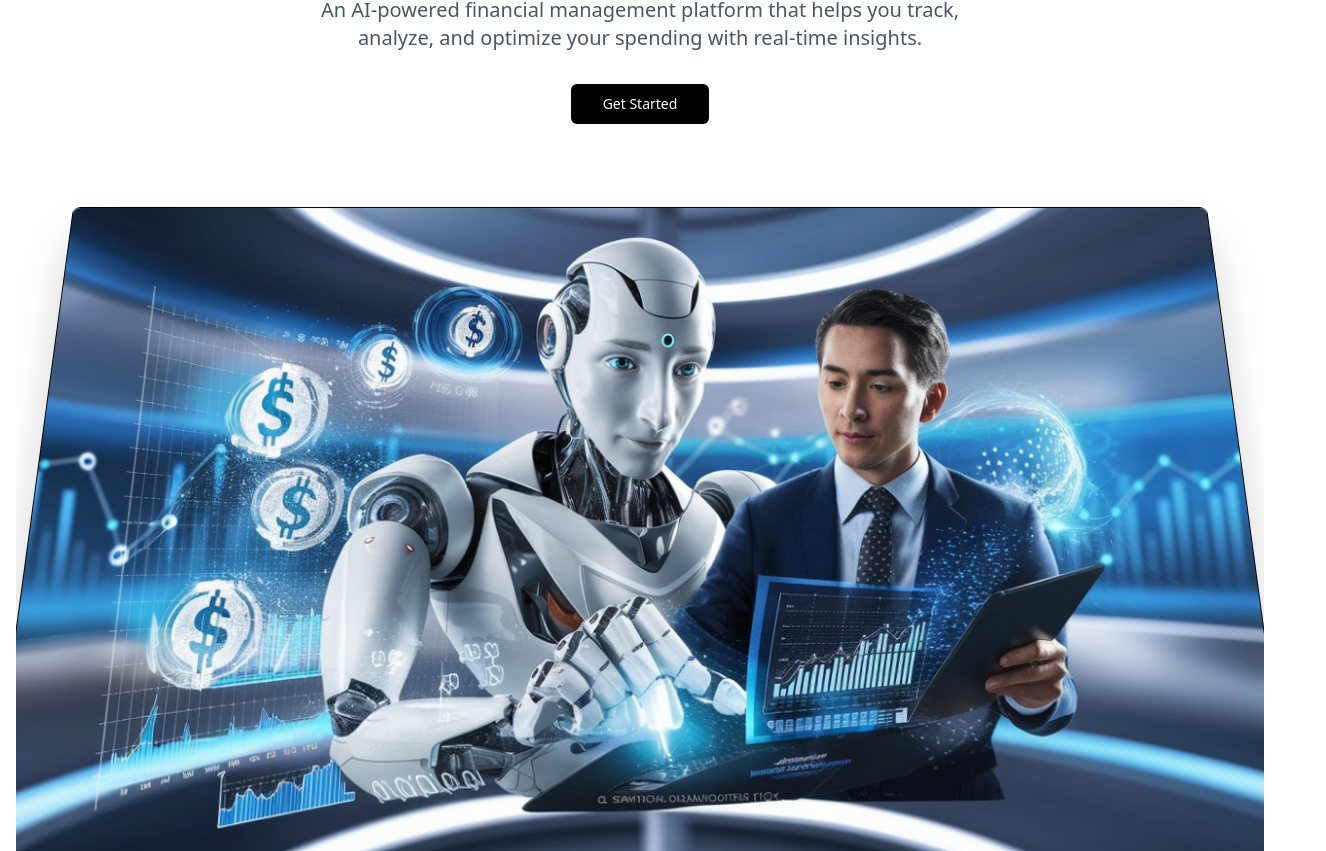
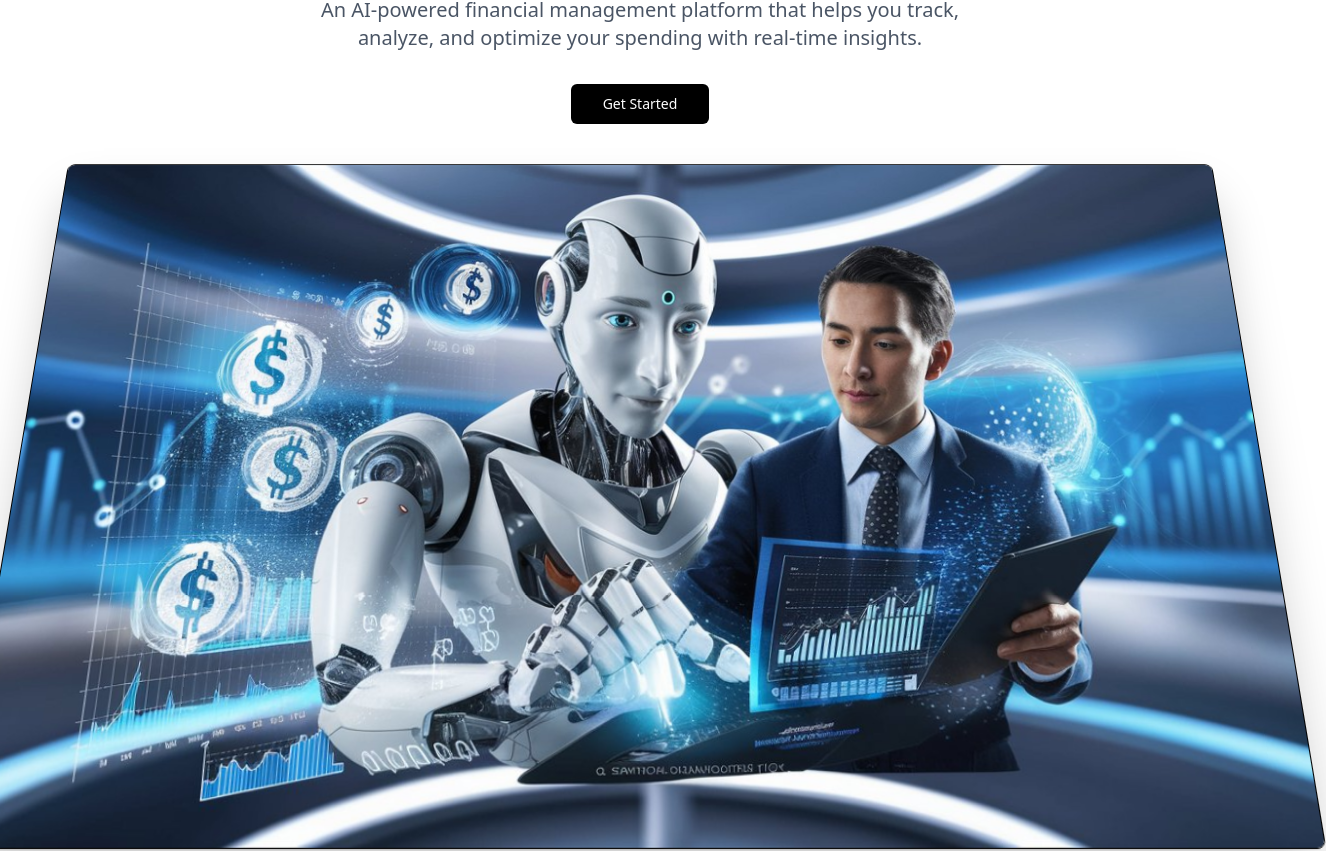
Before and after one commit to Nikhilg0208/Expense-Tracker, a React (Vite) app in the folder Client/: page / in a window 1280 px wide. Shown: the part 398-1249 px from the top of the page, 1326 px wide, since content can reach past the window. Built offline with nearby package versions, Linux system fonts and the light colour scheme; no server answers.

Commit message:
change added

```diff
--- a/Client/src/App.css
+++ b/Client/src/App.css
@@ -1,2 +1,12 @@
 @import "tailwindcss";
 @import "tw-animate-css";
+
+.hero-image {
+  transform: rotateX(15deg) scale(1);
+  transition: transform 0.5s ease-out;
+  will-change: transform;
+}
+
+.hero-image.scrolled {
+  transform: rotateX(0deg) scale(1) translateY(40px);
+}
--- a/Client/src/components/Header.jsx
+++ b/Client/src/components/Header.jsx
@@ -45,7 +45,7 @@ const Header = () => {
               </Button>
             </Link>
             <a href="/transaction/create">
-              <Button className="flex items-center gap-2 bg-black text-white hover:bg-gray-800">
+              <Button className="flex items-center gap-2 bg-black text-white hover:bg-gray-800 cursor-pointer">
                 <GrTransaction size={18} />
                 <span className="hidden md:inline">Add Transaction</span>
               </Button>
--- a/Client/src/components/Hero.jsx
+++ b/Client/src/components/Hero.jsx
@@ -1,34 +1,28 @@
-import React from "react";
+import React, { useEffect, useRef } from "react";
+import { Link } from "react-router-dom";
 import banner from "../assets/banner.jpeg";
-import { Link } from "react-router-dom";
-import { motion, useAnimation } from "framer-motion";
-import { useEffect } from "react";
 import { Button } from "./ui/button";
 
 const Hero = () => {
-  const controls = useAnimation();
+  const imageRef = useRef(null);
 
   useEffect(() => {
+    const imageElement = imageRef.current;
+
     const handleScroll = () => {
-      const scrollY = window.scrollY;
-      if (scrollY > 150) {
-        controls.start({
-          rotateX: 0,
-          translateZ: 0,
-          transition: { duration: 0.2, ease: "easeOut" }, // Smoother transition
-        });
+      const scrollPosition = window.scrollY;
+      const scrollThreshold = 100;
+
+      if (scrollPosition > scrollThreshold) {
+        imageElement.classList.add("scrolled");
       } else {
-        controls.start({
-          rotateX: 15,
-          translateZ: -30, // Slight inward effect
-          transition: { duration: 0.2, ease: "easeOut" }, // Smooth effect
-        });
+        imageElement.classList.remove("scrolled");
       }
     };
 
     window.addEventListener("scroll", handleScroll);
     return () => window.removeEventListener("scroll", handleScroll);
-  }, [controls]);
+  }, []);
 
   return (
     <section className="pt-40 pb-20 px-4 min-w-full">
@@ -50,18 +44,17 @@ const Hero = () => {
             </Button>
           </Link>
         </div>
-        <div className="perspective-[1200px] mt-10 overflow-hidden">
-          <motion.div
-            animate={controls}
-            initial={{ rotateX: 15, translateZ: -30 }}
-            className="rounded-lg shadow-2xl w-full max-w-[1280px] border mx-auto"
-          >
+        <div className="perspective-[1000px] mt-5 md:mt-0">
+          <div ref={imageRef} className="hero-image">
             <img
               src={banner}
+              width={1280}
+              height={720}
               alt="Dashboard Preview"
-              className="rounded-lg max-w-full h-auto"
+              className="rounded-lg shadow-2xl border mx-auto"
+              priority
             />
-          </motion.div>
+          </div>
         </div>
       </div>
     </section>
```
